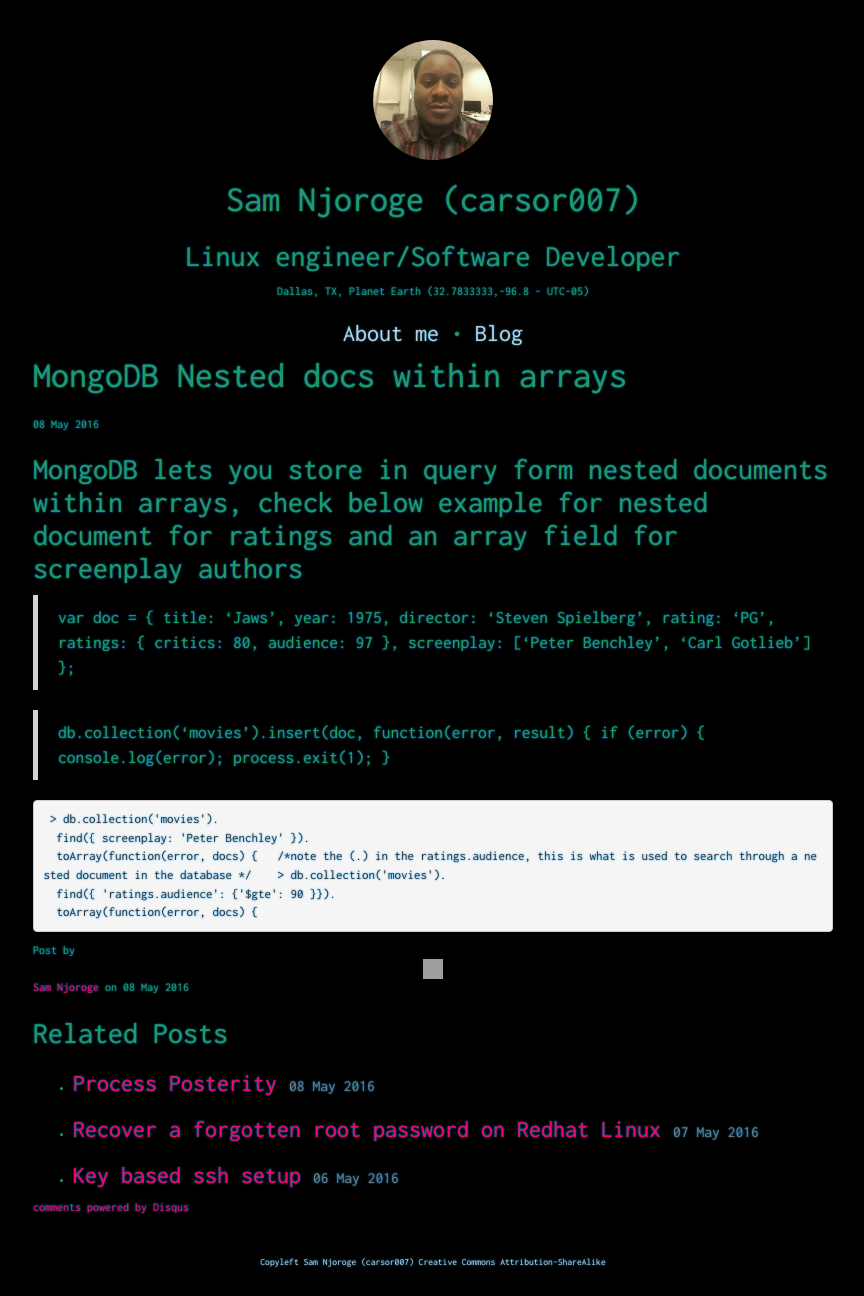
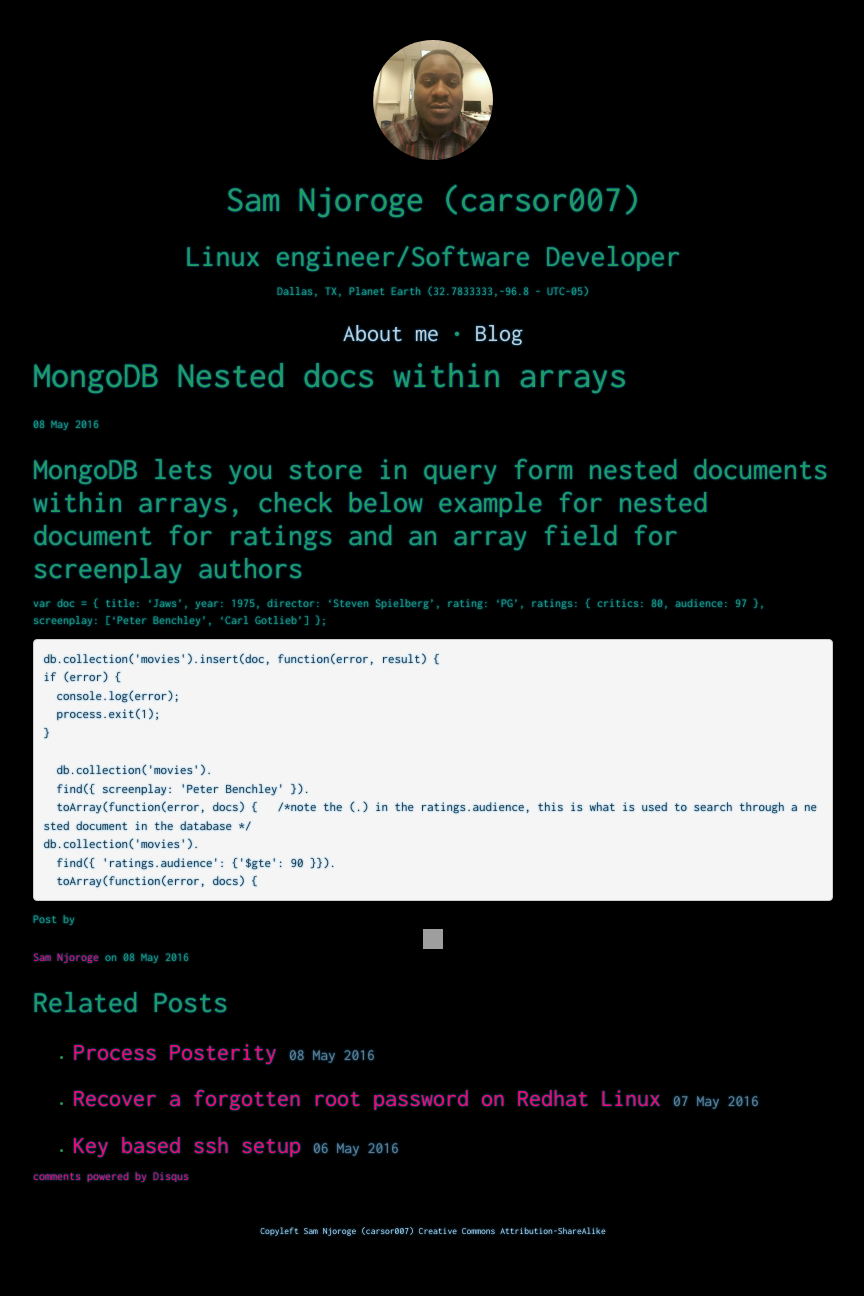
Before and after one commit to carsor007/carsor007.github.io, a Jekyll site: the page built from _posts/2016-05-08-MongoDB-nested-docs-within-arrays.md, in a window 1280 px wide. Shown: the whole page, without its empty margins (207-1071 px from the left). Built offline with Jekyll 4.4.1, drawn with Linux system fonts in a browser that asks for light colours; nearby versions of some CDN libraries; comment, search, counter and statistics services are not loaded; after the commit the page ends 1265 px from its top, so only the background shows below that; grey boxes are pictures that could not be loaded.

```diff
--- a/_posts/2016-05-08-MongoDB-nested-docs-within-arrays.md
+++ b/_posts/2016-05-08-MongoDB-nested-docs-within-arrays.md
@@ -10,8 +10,7 @@ title: MongoDB Nested docs within arrays
 ---
 ## MongoDB lets you store in query form nested documents within arrays, check below example for nested document for ratings and an array field for screenplay authors
 
->
-  var doc = {
+var doc = {
    title: 'Jaws',
    year: 1975,
    director: 'Steven Spielberg',
@@ -23,16 +22,16 @@ title: MongoDB Nested docs within arrays
     screenplay: ['Peter Benchley', 'Carl Gotlieb']
   };
 
-   > db.collection('movies').insert(doc, function(error, result) {
+    db.collection('movies').insert(doc, function(error, result) {
     if (error) {
       console.log(error);
       process.exit(1);
     }
 
-     > db.collection('movies').
+      db.collection('movies').
       find({ screenplay: 'Peter Benchley' }).
       toArray(function(error, docs) {
   /*note the (.) in the ratings.audience, this is what is used to search through a nested document in the database */
-   > db.collection('movies').
+    db.collection('movies').
       find({ 'ratings.audience': {'$gte': 90 }}).
       toArray(function(error, docs) {
```
